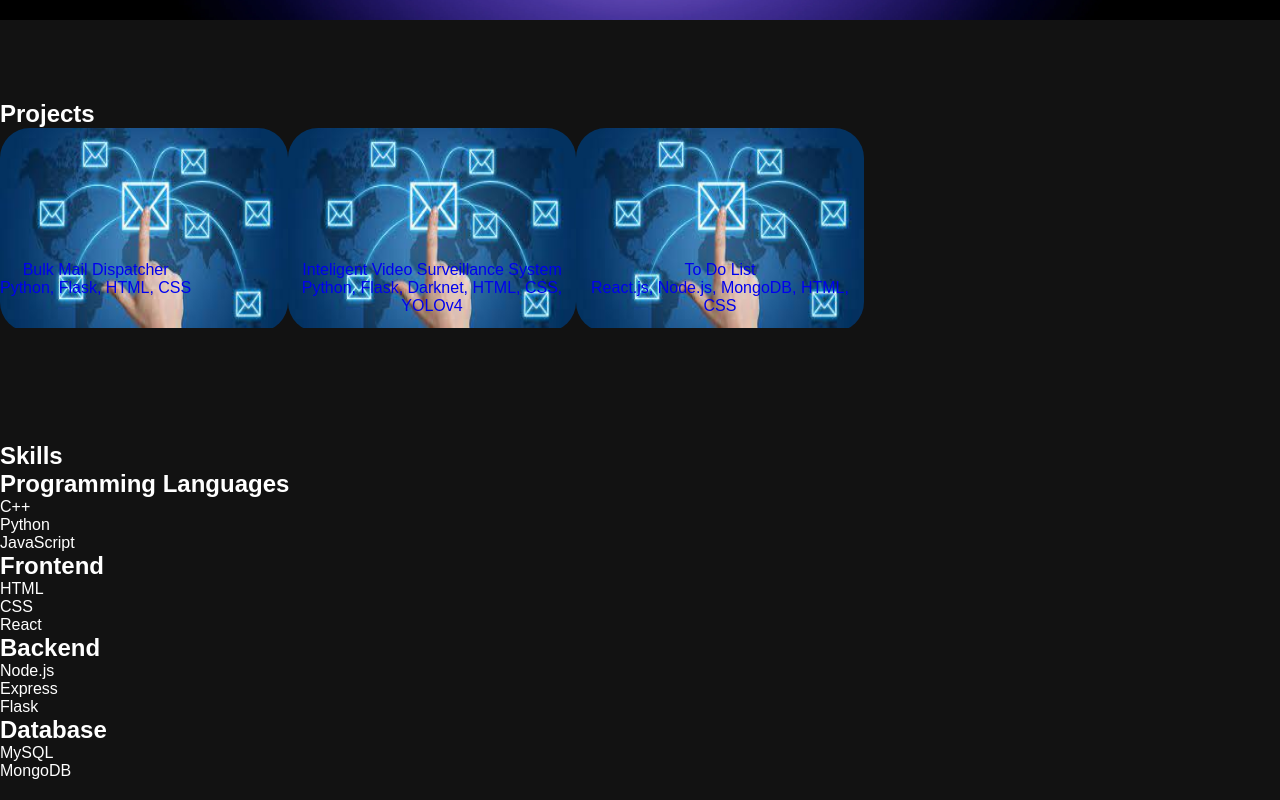
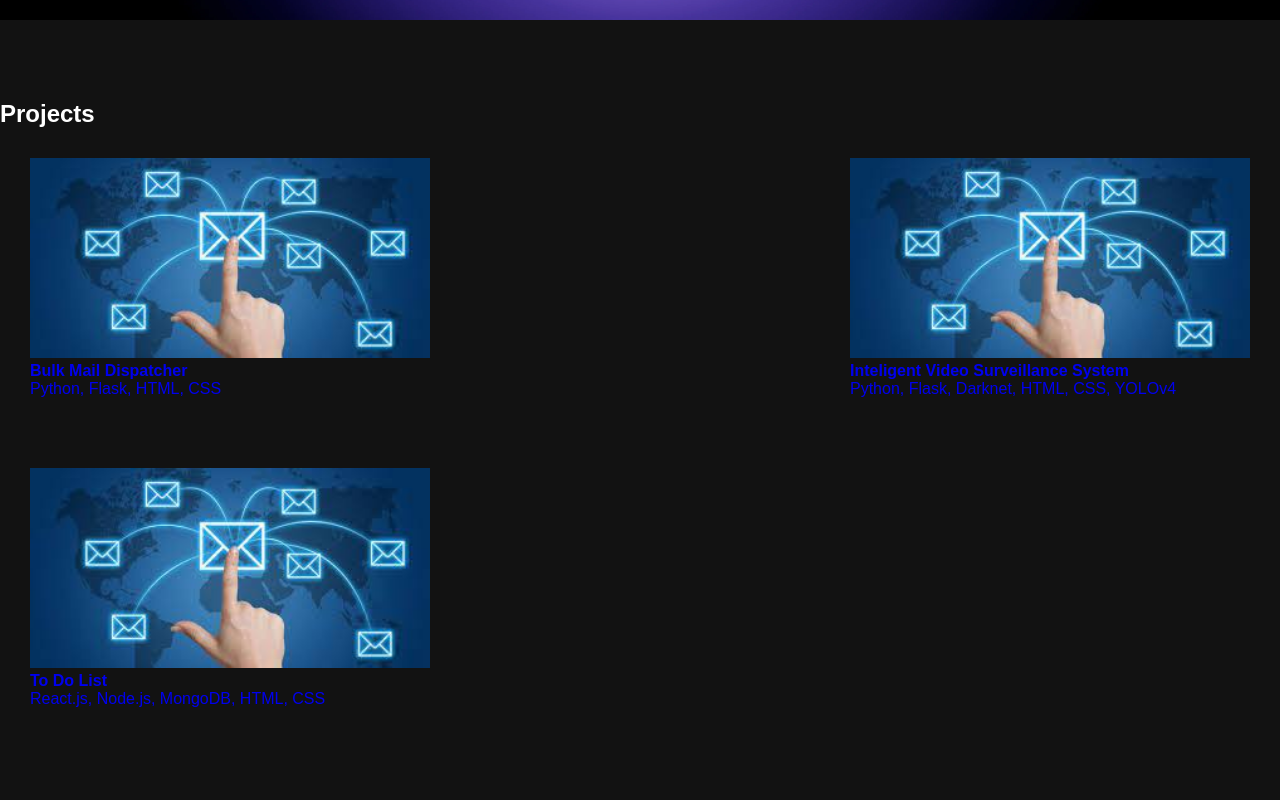
Before and after one commit to anubhavshail/Portfolio, a React (Create React App) app: page / in a window 1280 px wide. Shown: the part 780-1580 px from the top of the page. Built offline with nearby package versions, Linux system fonts and the light colour scheme.

Commit message:
css updated

```diff
--- a/src/App.css
+++ b/src/App.css
@@ -148,23 +148,24 @@ nav.navbar img {
   background-color: #121212;
 }
 
-.card {
+.project_img {
   position: relative;
   border-radius: 30px;
   overflow: hidden;
   margin-bottom: 30px;
+  padding: 20px;
 }
 
-.card:hover {
+.project_img :hover {
   transform: scale(1.05);
 }
 
-.card img {
+.project_img img {
   height: 200px;
 
 }
 
-.card .card-body {
+.project .project_txt {
   position: absolute;
   text-align: center;
   top: 65%;
@@ -179,10 +180,12 @@ nav.navbar img {
   display: flex;
   flex-wrap: wrap;
   justify-content: space-between;
+  padding: 10px;
 }
 
 .project .row {
   display: flex;
   flex-wrap: wrap;
   justify-content: space-between;
+
 }
--- a/src/components/ProjectCard.jsx
+++ b/src/components/ProjectCard.jsx
@@ -1,22 +1,20 @@
 import { Col } from 'react-bootstrap';
-import Card from 'react-bootstrap/Card';
 
 function ProjectCard({ title, description, imgUrl, gitUrl}) {
   return (
     <Col size={12} sm={6} md={4}>
         <a href={gitUrl} target='_blank' rel='noopener noreferrer'>
-            <Card style={{ width: '18rem' }}>
-                <Card.Img variant="top" src={imgUrl} />
-                <Card.Body>
-                    <Card.Title>{title}</Card.Title>
-                    <Card.Text>
+            <div className='project_img'>
+                <img src={imgUrl} alt='project img' />
+                <div className='proj_txt'>
+                    <h4>{title}</h4>
+                    <span>
                     {description}
-                    </Card.Text>
-                </Card.Body>
-            </Card>
+                    </span>
+                </div>
+            </div>
         </a>
     </Col>
-
   );
 }
 
```
Also changed, not shown: src/components/Projects.jsx (line endings or trailing spaces).
